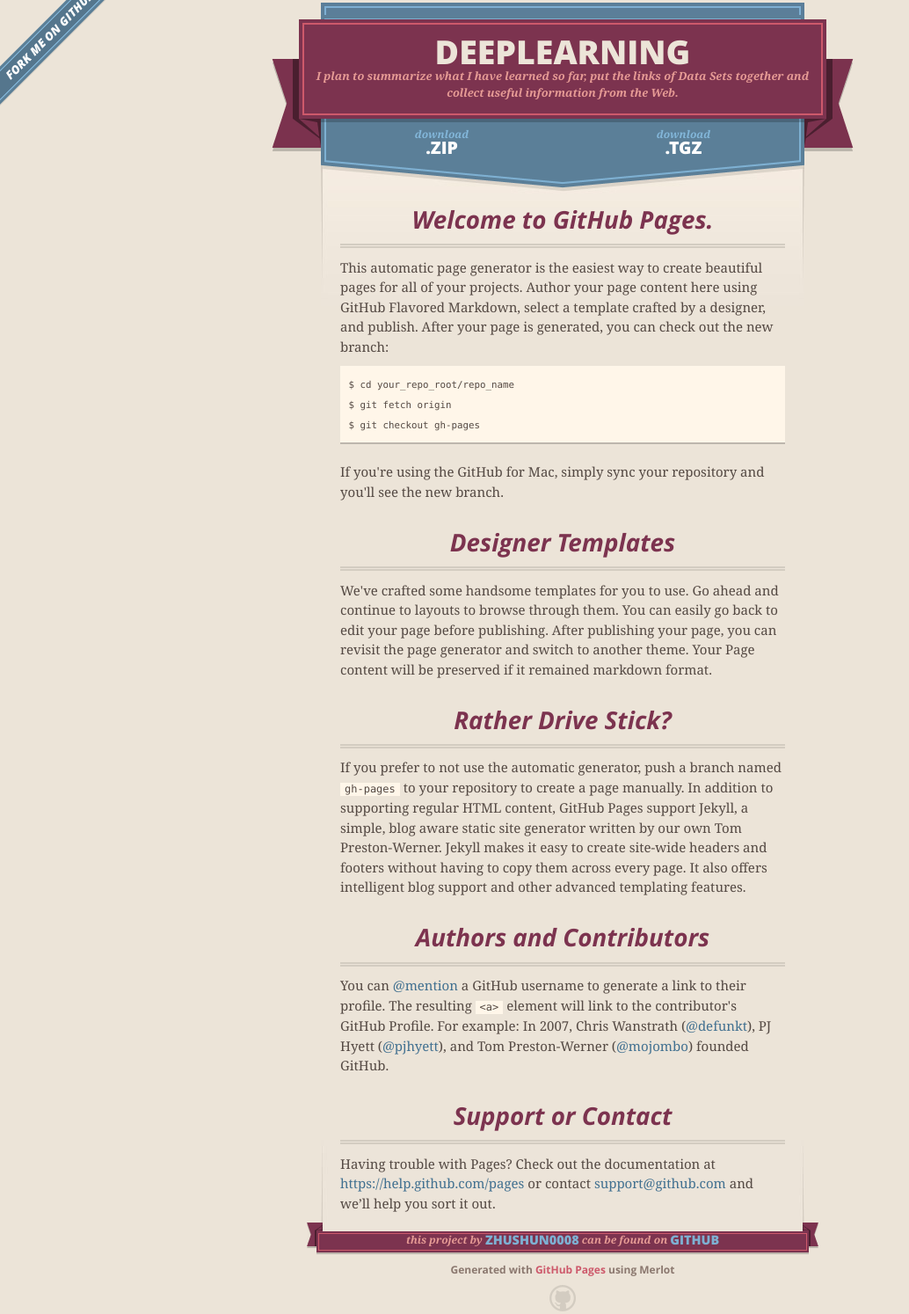
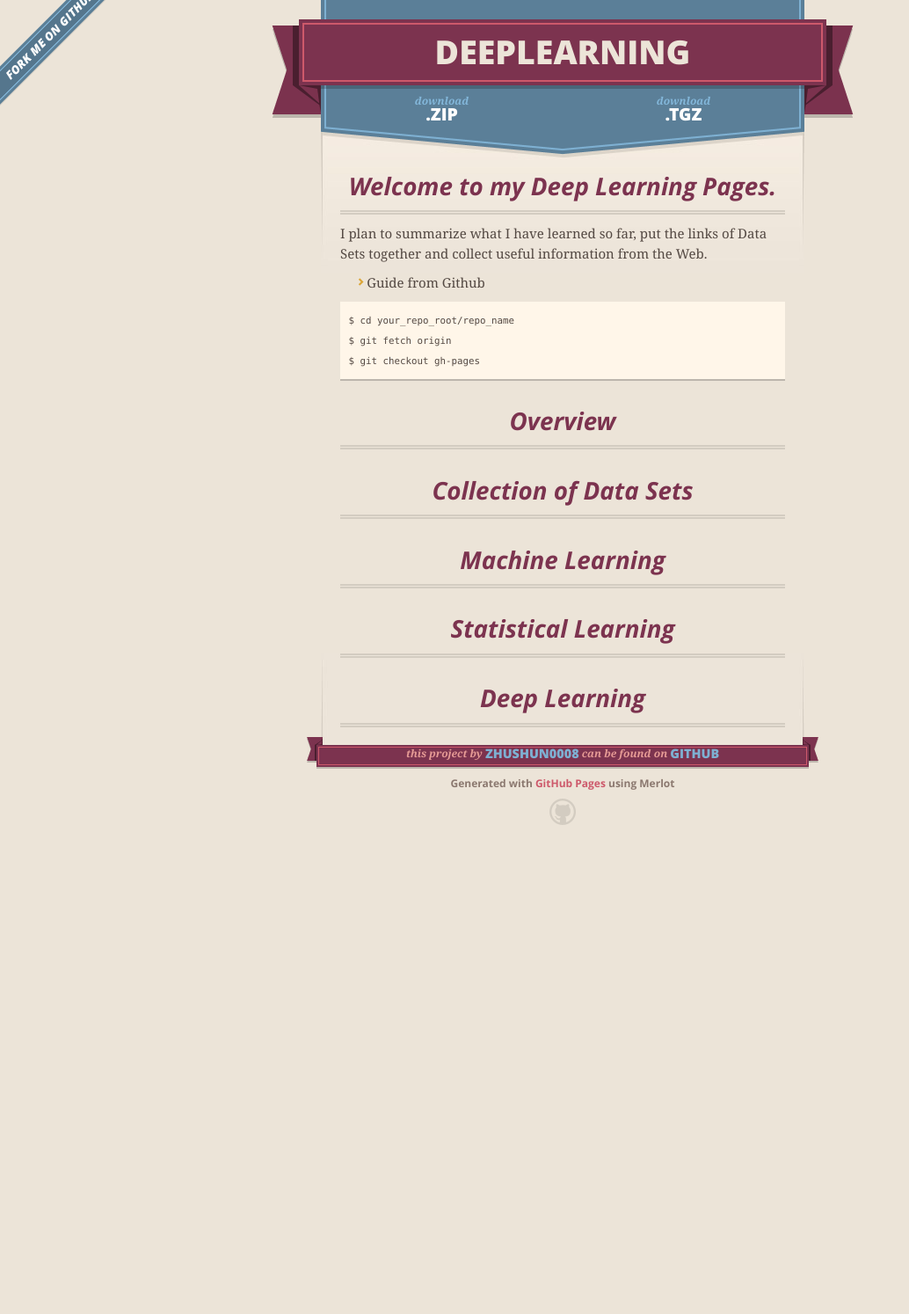
Before and after one commit to zhushun0008/DeepLearning, a plain HTML site: page index.html in a window 1280 px wide. Shown: the part 16-1510 px from the top of the page at 88% size, without its empty margins (0-1034 px from the left). After the commit the page ends 994 px from the top, so only its background shows below. Drawn offline with nearby package versions, Linux system fonts and the light colour scheme.

Commit message:
Create gh-pages branch via GitHub

```diff
--- a/index.html
+++ b/index.html
@@ -17,7 +17,7 @@
         $('#main_content').headsmart()
       })
     </script>
-    <title>Deeplearning by zhushun0008</title>
+    <title>DeepLearning by zhushun0008</title>
   </head>
 
   <body>
@@ -27,8 +27,8 @@
       <header>
         <span class="ribbon-outer">
           <span class="ribbon-inner">
-            <h1>Deeplearning</h1>
-            <h2>I plan to summarize what I have learned so far, put the links of Data Sets together and collect useful information from the Web.</h2>
+            <h1>DeepLearning</h1>
+            <h2></h2>
           </span>
           <span class="left-tail"></span>
           <span class="right-tail"></span>
@@ -46,37 +46,34 @@
 
 
       <section id="main_content">
-        <h3>
-<a id="welcome-to-github-pages" class="anchor" href="#welcome-to-github-pages" aria-hidden="true"><span class="octicon octicon-link"></span></a>Welcome to GitHub Pages.</h3>
+        <h2>
+<a id="welcome-to-my-deep-learning-pages" class="anchor" href="#welcome-to-my-deep-learning-pages" aria-hidden="true"><span class="octicon octicon-link"></span></a>Welcome to my Deep Learning Pages.</h2>
 
-<p>This automatic page generator is the easiest way to create beautiful pages for all of your projects. Author your page content here using GitHub Flavored Markdown, select a template crafted by a designer, and publish. After your page is generated, you can check out the new branch:</p>
+<p>I plan to summarize what I have learned so far, put the links of Data Sets together and collect useful information from the Web.</p>
+
+<ul>
+<li>Guide from Github</li>
+</ul>
 
 <pre><code>$ cd your_repo_root/repo_name
 $ git fetch origin
 $ git checkout gh-pages
 </code></pre>
 
-<p>If you're using the GitHub for Mac, simply sync your repository and you'll see the new branch.</p>
+<h2>
+<a id="overview" class="anchor" href="#overview" aria-hidden="true"><span class="octicon octicon-link"></span></a>Overview</h2>
 
-<h3>
-<a id="designer-templates" class="anchor" href="#designer-templates" aria-hidden="true"><span class="octicon octicon-link"></span></a>Designer Templates</h3>
+<h2>
+<a id="collection-of-data-sets" class="anchor" href="#collection-of-data-sets" aria-hidden="true"><span class="octicon octicon-link"></span></a>Collection of Data Sets</h2>
 
-<p>We've crafted some handsome templates for you to use. Go ahead and continue to layouts to browse through them. You can easily go back to edit your page before publishing. After publishing your page, you can revisit the page generator and switch to another theme. Your Page content will be preserved if it remained markdown format.</p>
+<h2>
+<a id="machine-learning" class="anchor" href="#machine-learning" aria-hidden="true"><span class="octicon octicon-link"></span></a>Machine Learning</h2>
 
-<h3>
-<a id="rather-drive-stick" class="anchor" href="#rather-drive-stick" aria-hidden="true"><span class="octicon octicon-link"></span></a>Rather Drive Stick?</h3>
+<h2>
+<a id="statistical-learning" class="anchor" href="#statistical-learning" aria-hidden="true"><span class="octicon octicon-link"></span></a>Statistical Learning</h2>
 
-<p>If you prefer to not use the automatic generator, push a branch named <code>gh-pages</code> to your repository to create a page manually. In addition to supporting regular HTML content, GitHub Pages support Jekyll, a simple, blog aware static site generator written by our own Tom Preston-Werner. Jekyll makes it easy to create site-wide headers and footers without having to copy them across every page. It also offers intelligent blog support and other advanced templating features.</p>
-
-<h3>
-<a id="authors-and-contributors" class="anchor" href="#authors-and-contributors" aria-hidden="true"><span class="octicon octicon-link"></span></a>Authors and Contributors</h3>
-
-<p>You can <a href="https://github.com/blog/821" class="user-mention">@mention</a> a GitHub username to generate a link to their profile. The resulting <code>&lt;a&gt;</code> element will link to the contributor's GitHub Profile. For example: In 2007, Chris Wanstrath (<a href="https://github.com/defunkt" class="user-mention">@defunkt</a>), PJ Hyett (<a href="https://github.com/pjhyett" class="user-mention">@pjhyett</a>), and Tom Preston-Werner (<a href="https://github.com/mojombo" class="user-mention">@mojombo</a>) founded GitHub.</p>
-
-<h3>
-<a id="support-or-contact" class="anchor" href="#support-or-contact" aria-hidden="true"><span class="octicon octicon-link"></span></a>Support or Contact</h3>
-
-<p>Having trouble with Pages? Check out the documentation at <a href="https://help.github.com/pages">https://help.github.com/pages</a> or contact <a href="mailto:support@github.com">support@github.com</a> and we’ll help you sort it out.</p>
+<h2>
+<a id="deep-learning" class="anchor" href="#deep-learning" aria-hidden="true"><span class="octicon octicon-link"></span></a>Deep Learning</h2>
       </section>
 
       <footer>
```
Also changed, not shown: params.json (+1 -1 lines).
